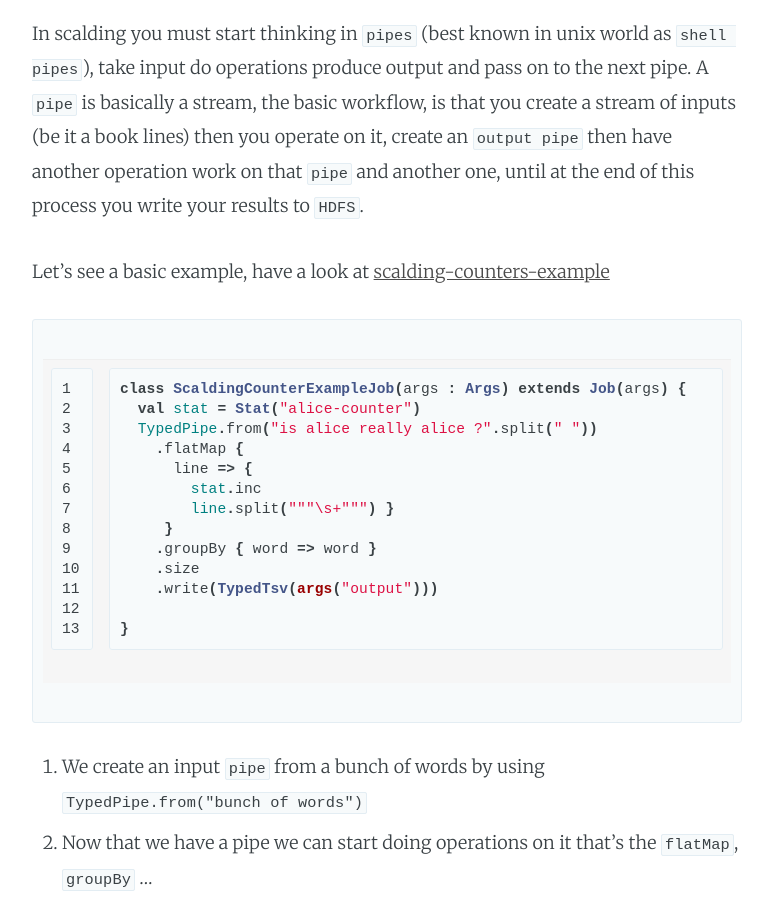
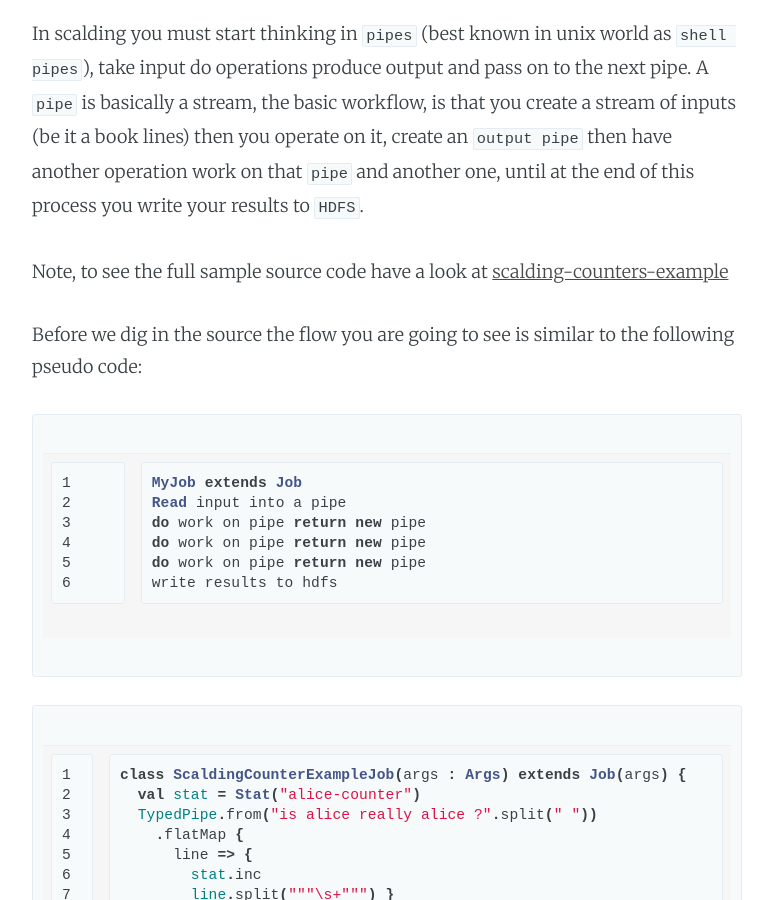
Before and after one commit to tomer-ben-david/tomer-ben-david.github.io.jekyll, a Jekyll site: the page built from _posts/2015-02-17-simple-scalding-example.markdown, in a window 1280 px wide and 900 px high, scrolled down 371 px. Shown: the whole window, without its empty margins (253-1026 px from the left). Built offline with Jekyll 4.4.1, drawn with Linux system fonts in a browser that asks for light colours; Markdown is read by kramdown in place of the engine named in the settings; comment, search, counter and statistics services are not loaded.

```diff
--- a/_posts/2015-02-17-simple-scalding-example.markdown
+++ b/_posts/2015-02-17-simple-scalding-example.markdown
@@ -9,7 +9,18 @@
 
 In scalding you must start thinking in `pipes` (best known in unix world as `shell pipes`), take input do operations produce output and pass on to the next pipe.  A `pipe` is basically a stream, the basic workflow, is that you create a stream of inputs (be it a book lines) then you operate on it, create an `output pipe` then have another operation work on that `pipe` and another one, until at the end of this process you write your results to `HDFS`.
 
-Let's see a basic example, have a look at [scalding-counters-example](https://github.com/tomer-ben-david-examples/scalding-counters-example)
+Note, to see the full sample source code have a look at [scalding-counters-example](https://github.com/tomer-ben-david-examples/scalding-counters-example)
+
+Before we dig in the source the flow you are going to see is similar to the following pseudo code:
+
+{% highlight scala linenos %}
+MyJob extends Job
+Read input into a pipe
+do work on pipe return new pipe
+do work on pipe return new pipe
+do work on pipe return new pipe
+write results to hdfs
+{% endhighlight %}
 
 {% highlight scala linenos %}
 class ScaldingCounterExampleJob(args : Args) extends Job(args) {
```
